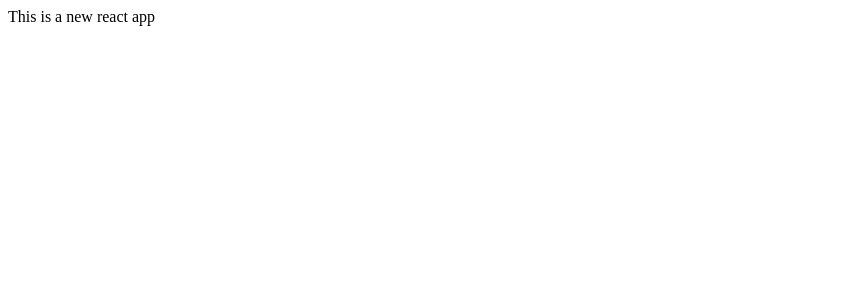
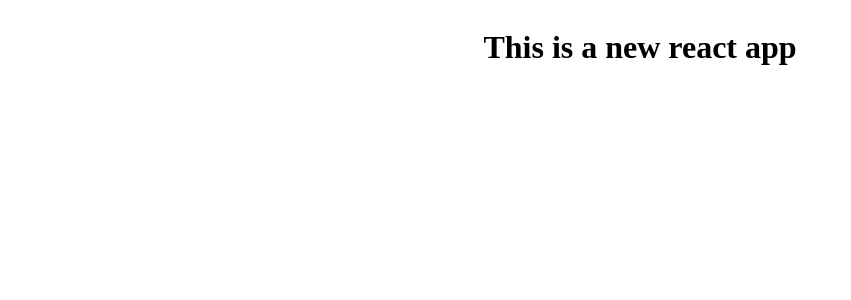
Before and after one commit to ReccaFlames/countries, a React app: page / in a window 1280 px wide. Shown: the top 300 px of the page, without its empty margins (0-851 px from the left). Built offline with nearby package versions, Linux system fonts and the light colour scheme.

Commit message:
Added SCSS support

```diff
--- a/package.json
+++ b/package.json
@@ -6,8 +6,8 @@
   "author": "Pawel Jozwik",
   "license": "MIT",
   "scripts": {
-    "start": "webpack serve --config webpack/webpack.config.js --env env=dev",
-    "build": "webpack --config webpack/webpack.config.js --env env=prod",
+    "start": "webpack serve --config webpack.config.js --env env=dev",
+    "build": "webpack --config webpack.config.js --env env=prod",
     "lint": "eslint --fix \"./src/**/*.{js,jsx,ts,tsx,json}\"",
     "format": "prettier --write \"./src/**/*.{js,jsx,ts,tsx,json,css,scss,md}\""
   },
@@ -38,7 +38,9 @@
     "eslint-plugin-react": "^7.24.0",
     "eslint-plugin-react-hooks": "^4.2.0",
     "html-webpack-plugin": "^5.3.2",
+    "node-sass": "^6.0.1",
     "prettier": "^2.3.2",
+    "sass-loader": "^12.1.0",
     "style-loader": "^3.2.1",
     "typescript": "^4.3.5",
     "webpack": "^5.50.0",
--- /dev/null
+++ b/src/App.tsx
@@ -0,0 +1,9 @@
+import './styles.scss';
+
+const App = () => (
+    <div className="wrapper">
+        <h1> This is a new react app</h1>
+    </div>
+);
+
+export default App;
--- a/src/index.tsx
+++ b/src/index.tsx
@@ -1,9 +1,10 @@
 import React from 'react';
 import ReactDOM from 'react-dom';
+import App from './App';
 
 ReactDOM.render(
     <React.StrictMode>
-        <div> This is a new react app</div>
+        <App />
     </React.StrictMode>,
-    document.getElementById('root'),
+    document.getElementById('root')
 );
--- /dev/null
+++ b/src/styles.scss
@@ -0,0 +1,5 @@
+.wrapper {
+    display: flex;
+    justify-content: center;
+    align-items: center;
+}
```
Also changed, not shown: .prettierrc.js, 1 other file (tests, documents, lock files or other folders).
